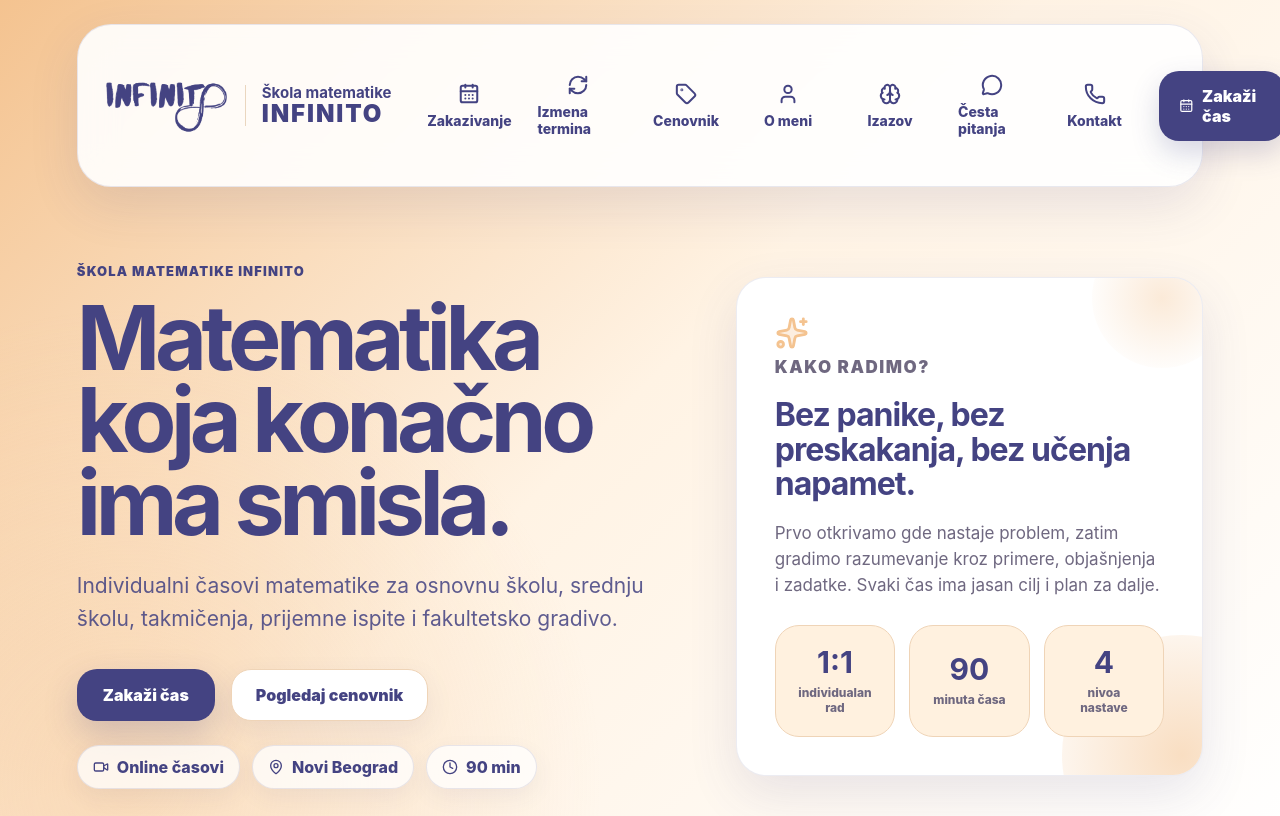
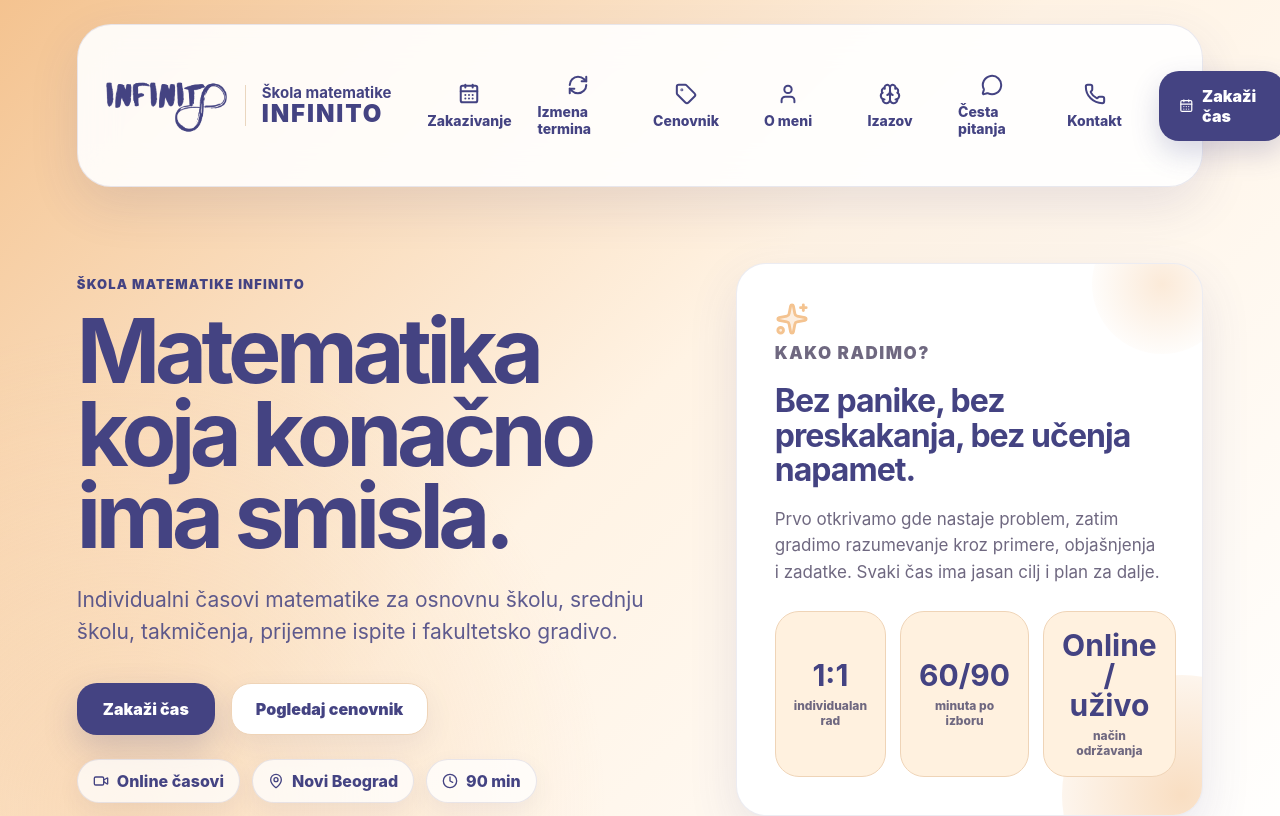
Before and after one commit to anavucicevic/Infinito, a React (Vite) app in the folder frontend/: page / in a window 1280 px wide. Shown: the top 816 px of the page. Built offline with nearby package versions, Linux system fonts and the light colour scheme; no server answers.

Commit message:
Update lesson info cards

```diff
--- a/frontend/src/main.jsx
+++ b/frontend/src/main.jsx
@@ -487,12 +487,12 @@ async function adminLogin(e) {
               Prvo otkrivamo gde nastaje problem, zatim gradimo razumevanje kroz
               primere, objašnjenja i zadatke. Svaki čas ima jasan cilj i plan za dalje.
             </p>
+<div className="miniStats">
+  <div><b>1:1</b><span>individualan rad</span></div>
+  <div><b>60/90</b><span>minuta po izboru</span></div>
+  <div><b>Online / uživo</b><span>način održavanja</span></div>
+</div>
 
-            <div className="miniStats">
-              <div><b>1:1</b><span>individualan rad</span></div>
-              <div><b>90</b><span>minuta časa</span></div>
-              <div><b>4</b><span>nivoa nastave</span></div>
-            </div>
           </aside>
         </div>
       </header>
```
